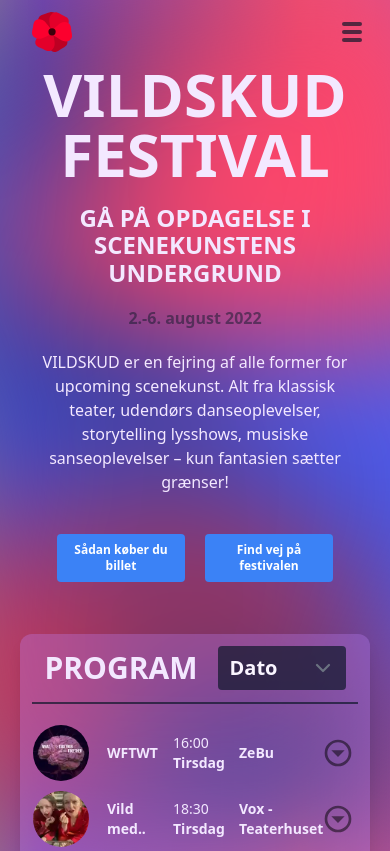
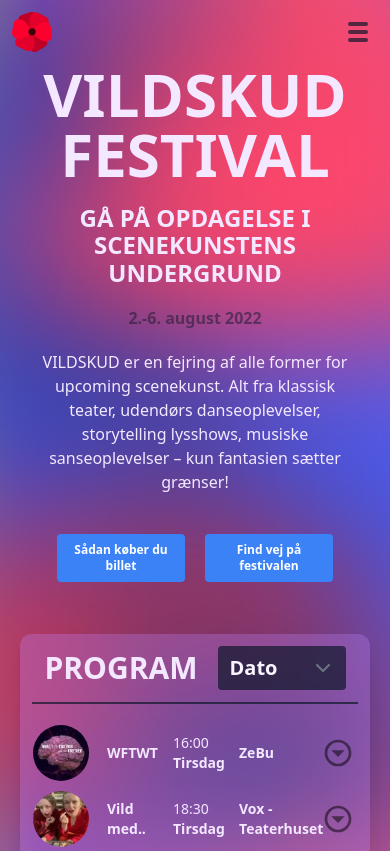
Before and after one commit to fiskejonas/vildskud, a website built with Vite: page src/index.html in a window 390 px wide. Shown: the top 851 px of the page. Built offline with nearby package versions, Linux system fonts and the light colour scheme; files whose address does not match are found by name.

Commit message:
headermx

```diff
--- a/src/index.html
+++ b/src/index.html
@@ -21,7 +21,7 @@
         >
           <div class="">
             <a href="/"
-              ><img src="./img/vildskud-logo.svg" alt="" class="h-16 py-3 pl-8"
+              ><img src="./img/vildskud-logo.svg" alt="" class="h-16 py-3 pl-3"
             /></a>
           </div>
           <ul
@@ -44,7 +44,7 @@
             </li>
           </ul>
           <button
-            class="group mx-3 block rounded py-3 px-4 hover:bg-purple-100 focus:outline-none md:hidden"
+            class="group mx-1.5 block rounded py-3 px-4 hover:bg-purple-100 focus:outline-none md:hidden"
           >
             <div class="mb-1 h-1 w-5 rounded bg-slate-900 bg-opacity-70"></div>
             <div class="mb-1 h-1 w-5 rounded bg-slate-900 bg-opacity-70"></div>
```
